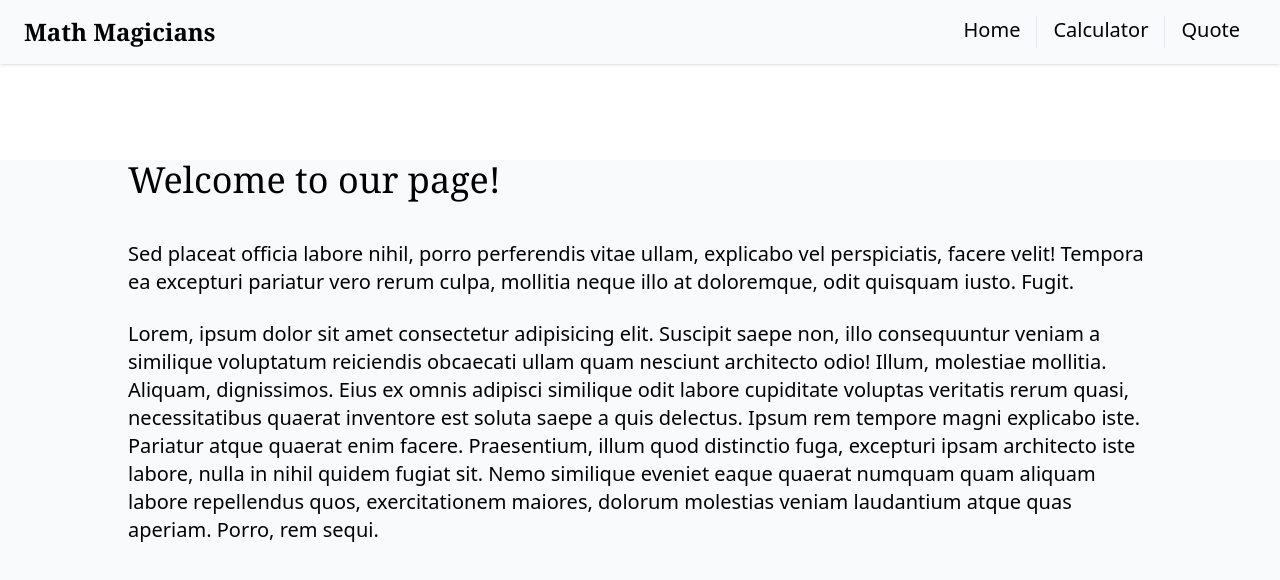
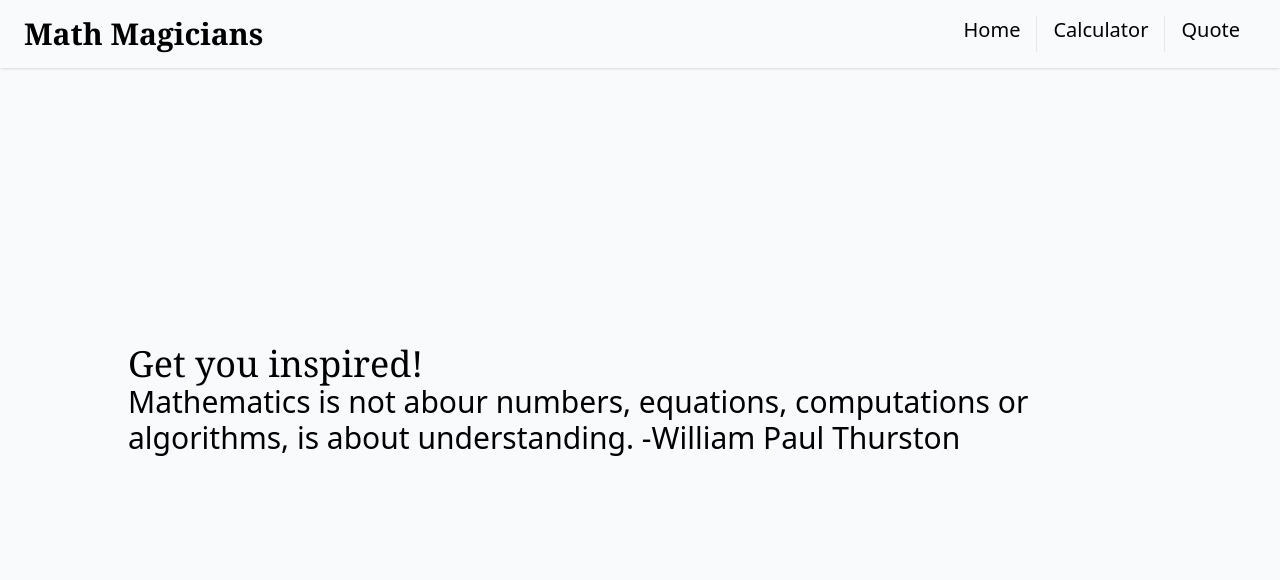
Before and after one commit to williamrolando88/math-magicians, a React (Create React App) app: page /calculator in a window 1280 px wide. Shown: the top 580 px of the page. Built offline with nearby package versions, Linux system fonts and the light colour scheme.

Commit message:
Add quote page

```diff
--- /dev/null
+++ b/src/components/App.jsx
@@ -0,0 +1,15 @@
+import React from 'react';
+import Calculator from './Calculator';
+
+const App = () => {
+  return (
+    <main className="flex">
+      <h2 className="text-4xl font-serif">Give me something to calculate!</h2>
+      <div className="">
+        <Calculator />
+      </div>
+    </main>
+  );
+};
+
+export default App;
--- a/src/components/Home.jsx
+++ b/src/components/Home.jsx
@@ -2,7 +2,7 @@ import React from 'react';
 
 const Home = () => {
   return (
-    <section className="text-xl px-[10%] mt-40">
+    <section className="text-xl w-4/5">
       <h2 className="text-4xl font-serif">Welcome to our page!</h2>
       <div className="flex flex-col gap-6 mt-10">
         <p>
--- a/src/components/Navbar.jsx
+++ b/src/components/Navbar.jsx
@@ -4,7 +4,7 @@ const Navbar = () => {
   return (
     <header className="fixed top-0 left-0 bg-slate-50 w-screen shadow">
       <nav className="flex justify-between px-6 py-4">
-        <h1 className="text-2xl font-semibold font-serif">Math Magicians</h1>
+        <h1 className="text-3xl font-semibold font-serif">Math Magicians</h1>
         <div className="flex text-xl">
           <a className="border-r px-4 hover:text-orange-400" href="#">
             Home
--- /dev/null
+++ b/src/components/Quote.jsx
@@ -0,0 +1,15 @@
+import React from 'react';
+
+const Quote = () => {
+  return (
+    <section className="text-3xl w-4/5">
+      <h2 className="text-4xl font-serif">Get you inspired!</h2>
+      <blockquote cite="William Paul Thurston">
+        Mathematics is not abour numbers, equations, computations or algorithms,
+        is about understanding. -William Paul Thurston
+      </blockquote>
+    </section>
+  );
+};
+
+export default Quote;
--- a/src/index.js
+++ b/src/index.js
@@ -3,15 +3,17 @@ import ReactDOM from 'react-dom';
 import Calculator from './components/Calculator';
 import Home from './components/Home';
 import Navbar from './components/Navbar';
+import Quote from './components/Quote';
 import './index.css';
 
 ReactDOM.render(
   <React.StrictMode>
     <Navbar />
-    <main className="h-screen bg-slate-50">
-      <Home />
+    <div className="h-screen bg-slate-50 flex items-center justify-center">
+      {/* <Home /> */}
       {/* <Calculator /> */}
-    </main>
+      <Quote />
+    </div>
   </React.StrictMode>,
   document.getElementById('root'),
 );
```
